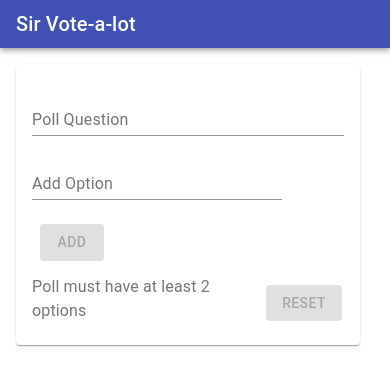
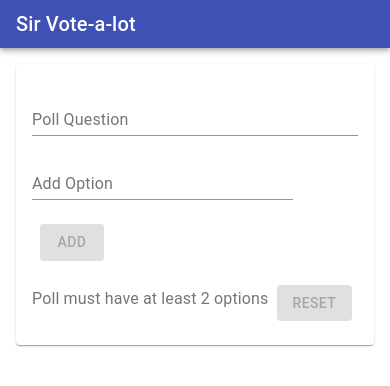
Before and after one commit to abdu997/BH-frontend, a React (Create React App) app: page / in a window 390 px wide. Shown: the top 386 px of the page. Built offline with nearby package versions, Linux system fonts and the light colour scheme.

Commit message:
Made grid more responsive

```diff
--- a/src/App.js
+++ b/src/App.js
@@ -43,15 +43,15 @@ function App() {
             <div className={classes.content}>
                 <Container>
                     <Grid container spacing={3}>
-                        <Grid item md={4}>
+                        <Grid item xs={12} md={4}>
                             <CreatePollForm
                                 pollResetHandler={pollResetHandler}
                             />
                         </Grid>
-                        <Grid item md={4}>
+                        <Grid item xs={12} md={4}>
                             <PollForm registerVote={registerVote} />
                         </Grid>
-                        <Grid item md={4}>
+                        <Grid item xs={12} md={4}>
                             <PollResults />
                         </Grid>
                     </Grid>
```
